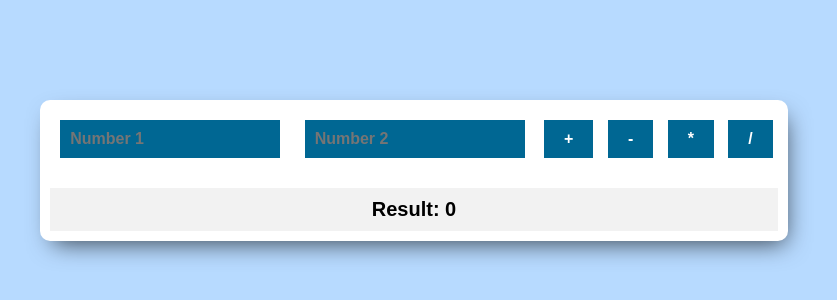
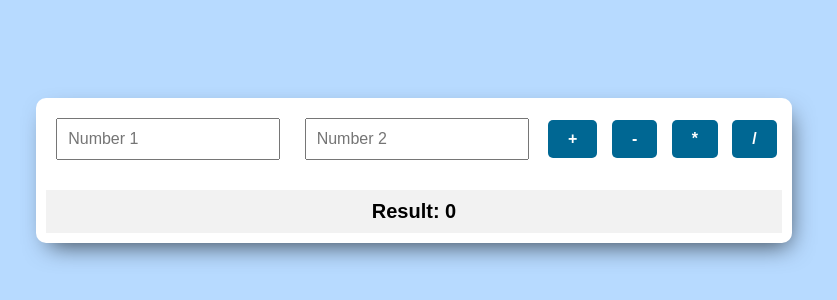
Before and after one commit to MoketeTyabekana/ALX_Simple_Quiz, a plain HTML site: page calculator.html in a window 1280 px wide. Shown: the part 230-530 px from the top of the page, without its empty margins (226-1063 px from the left). Drawn offline with Linux system fonts and the light colour scheme.

```diff
--- a/calculator.css
+++ b/calculator.css
@@ -25,15 +25,6 @@ input[type="number"] {
   padding: 10px;
   width: 200px;
   font-size: 16px;
-
-}
-
-button,input[type="number"]{
-    background-color: #006793;
-  border-radius: px;
-  font-weight: 600;
-  color: #fff;
-  border: none;
 }
 
 button {
@@ -41,7 +32,11 @@ button {
   margin: 5px;
   font-size: 16px;
   cursor: pointer;
-
+  background-color: #006793;
+  border-radius: 5px;
+  font-weight: 600;
+  color: #fff;
+  border: none;
 }
 
 button:focus ,input:focus{
```
